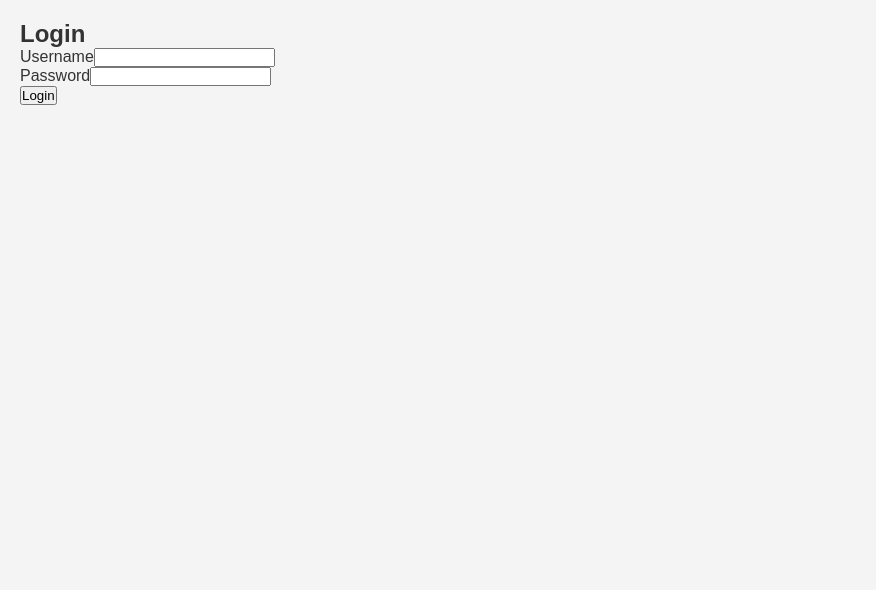
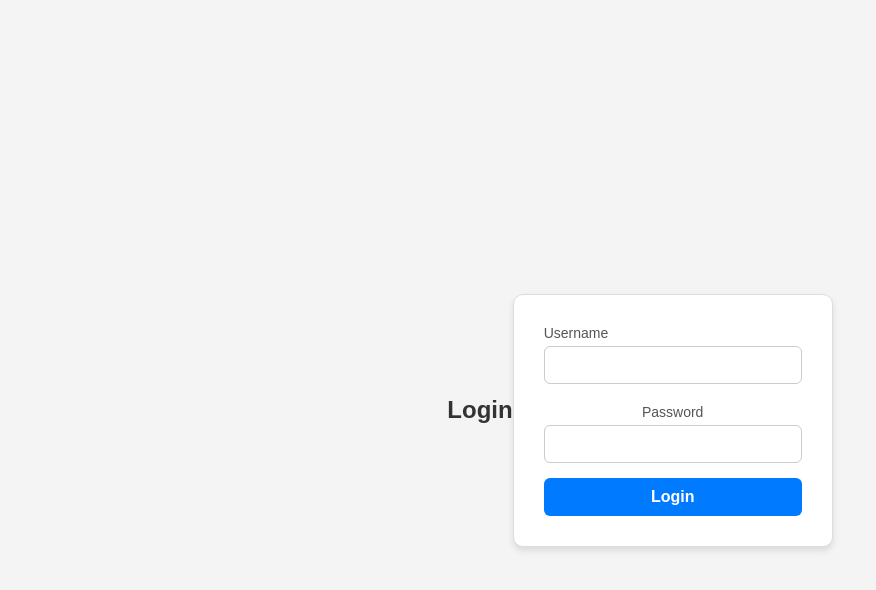
Before and after one commit to ADITISONIC/Reminder-app, a React (Create React App) app in the folder my-reminder-app/: page / in a window 1280 px wide. Shown: the top 590 px of the page, without its empty margins (0-876 px from the left). Built offline with nearby package versions, Linux system fonts and the light colour scheme.

Commit message:
latest update

```diff
--- a/my-reminder-app/src/App.css
+++ b/my-reminder-app/src/App.css
@@ -188,3 +188,24 @@ nav a.active {
     padding: 15px;
   }
 }
+.pagination {
+  display: flex;
+  justify-content: center;
+  align-items: center;
+  margin-top: 20px;
+}
+
+.page-button {
+  margin: 0 10px;
+  padding: 10px 20px;
+  cursor: pointer;
+  border: none;
+  background-color: #007bff;
+  color: white;
+  border-radius: 5px;
+}
+
+.page-button:disabled {
+  background-color: #cccccc;
+  cursor: not-allowed;
+}
--- a/my-reminder-app/src/App.js
+++ b/my-reminder-app/src/App.js
@@ -11,36 +11,33 @@ function App() {
   const [newDate, setNewDate] = useState("");
   const [addedBy, setAddedBy] = useState("");
   const [eventDescription, setEventDescription] = useState("");
+  const [searchQuery, setSearchQuery] = useState("");
+  const [currentPage, setCurrentPage] = useState(1); // Current page
+  const itemsPerPage = 15; // Items per page
 
-  // Format the date to a more readable format
   const formatDate = (dateString) => {
     const date = new Date(dateString);
-    return date.toLocaleDateString(); // Customize date format as needed
+    return date.toLocaleDateString();
   };
 
   const onLogin = async (username, password) => {
     try {
       const response = await fetch("http://localhost:5001/api/auth/login", {
         method: "POST",
-        headers: {
-          "Content-Type": "application/json",
-        },
+        headers: { "Content-Type": "application/json" },
         body: JSON.stringify({ username, password }),
       });
 
       const data = await response.json();
       if (response.ok) {
-        console.log("Login successful:", data);
         localStorage.setItem("token", data.token);
         setIsLoggedIn(true);
-        alert("Login successful!");
-        fetchEvents(); // Fetch events after login
+        fetchEvents();
       } else {
         alert(data.message || "Login failed");
       }
     } catch (error) {
-      console.error("Error during login:", error);
-      alert("An error occurred while logging in");
+      alert("An error occurred while logging in.");
     }
   };
 
@@ -48,19 +45,16 @@ function App() {
     try {
       const response = await fetch("http://localhost:5001/api/events", {
         method: "GET",
-        headers: {
-          "x-auth-token": localStorage.getItem("token"),
-        },
+        headers: { "x-auth-token": localStorage.getItem("token") },
       });
 
       const data = await response.json();
       if (response.ok) {
-        setEvents(data); // Set the fetched events in the state
+        setEvents(data);
       } else {
-        alert(data.message || "Failed to fetch events");
+        alert(data.message || "Failed to fetch events.");
       }
     } catch (error) {
-      console.error("Error fetching events:", error);
       alert("An error occurred while fetching events.");
     }
   };
@@ -71,7 +65,7 @@ function App() {
         eventName: newEvent,
         date: newDate,
         addedBy,
-        description: eventDescription, // Send description as well
+        description: eventDescription,
       };
 
       try {
@@ -79,24 +73,22 @@ function App() {
           method: "POST",
           headers: {
             "Content-Type": "application/json",
-            "x-auth-token": localStorage.getItem("token"), // Ensure the token is included
+            "x-auth-token": localStorage.getItem("token"),
           },
           body: JSON.stringify(event),
         });
 
         const data = await response.json();
         if (response.ok) {
-          // Update the events state with the response from the server
           setEvents((prevEvents) => [...prevEvents, data]);
           setNewEvent("");
           setNewDate("");
           setAddedBy("");
           setEventDescription("");
         } else {
-          alert(data.message || "Failed to add event");
+          alert(data.message || "Failed to add event.");
         }
       } catch (error) {
-        console.error("Error while adding event:", error);
         alert("An error occurred while adding the event.");
       }
     } else {
@@ -108,31 +100,54 @@ function App() {
     try {
       const response = await fetch(`http://localhost:5001/api/events/${id}`, {
         method: "DELETE",
-        headers: {
-          "x-auth-token": localStorage.getItem("token"),
-        },
+        headers: { "x-auth-token": localStorage.getItem("token") },
       });
 
-      const data = await response.json();
       if (response.ok) {
         setEvents((prevEvents) =>
           prevEvents.filter((event) => event._id !== id)
         );
-        alert(data.message || "Event deleted");
       } else {
-        alert(data.message || "Failed to delete event");
+        alert("Failed to delete event.");
       }
     } catch (error) {
-      console.error("Error deleting event:", error);
       alert("An error occurred while deleting the event.");
     }
   };
 
   useEffect(() => {
     if (isLoggedIn) {
-      fetchEvents(); // Fetch events when the user is logged in
+      fetchEvents();
     }
   }, [isLoggedIn]);
+
+  const filteredEvents = events.filter(
+    (event) =>
+      event.eventName.toLowerCase().includes(searchQuery.toLowerCase()) ||
+      formatDate(event.date).includes(searchQuery)
+  );
+
+  // Pagination logic
+  const indexOfLastEvent = currentPage * itemsPerPage;
+  const indexOfFirstEvent = indexOfLastEvent - itemsPerPage;
+  const currentEvents = filteredEvents.slice(
+    indexOfFirstEvent,
+    indexOfLastEvent
+  );
+
+  const totalPages = Math.ceil(filteredEvents.length / itemsPerPage);
+
+  const nextPage = () => {
+    if (currentPage < totalPages) {
+      setCurrentPage(currentPage + 1);
+    }
+  };
+
+  const previousPage = () => {
+    if (currentPage > 1) {
+      setCurrentPage(currentPage - 1);
+    }
+  };
 
   if (!isLoggedIn) {
     return <LoginPage onLogin={onLogin} />;
@@ -144,20 +159,21 @@ function App() {
         <h1>Reminder Website</h1>
         <Navbar />
 
+        <input
+          type="text"
+          placeholder="Search by Event Name or Date"
+          value={searchQuery}
+          onChange={(e) => setSearchQuery(e.target.value)}
+          className="search-bar"
+        />
+
         <Routes>
           <Route
             path="/"
             element={
               <div className="events">
-                {events
-                  .sort((a, b) => new Date(a.date) - new Date(b.date))
-                  .map((event) => (
-                    <div
-                      className={`event-card ${
-                        event.addedBy === "Me" ? "my-event" : "friend-event"
-                      }`}
-                      key={event._id}
-                    >
+                {currentEvents.map((event) => (
+                  <div className="event-card" key={event._id}>
                     <div className="event-header">
                       <span className="event-date">
                         {formatDate(event.date)}
@@ -171,6 +187,25 @@ function App() {
                     </button>
                   </div>
                 ))}
+                <div className="pagination">
+                  <button
+                    onClick={previousPage}
+                    disabled={currentPage === 1}
+                    className="page-button"
+                  >
+                    Previous
+                  </button>
+                  <span>
+                    Page {currentPage} of {totalPages}
+                  </span>
+                  <button
+                    onClick={nextPage}
+                    disabled={currentPage === totalPages}
+                    className="page-button"
+                  >
+                    Next
+                  </button>
+                </div>
               </div>
             }
           />
--- a/my-reminder-app/src/components/LoginPage.js
+++ b/my-reminder-app/src/components/LoginPage.js
@@ -1,4 +1,5 @@
 import React, { useState } from "react";
+import "/Users/aditi.s/master/my-reminder-app/src/style/Login.css";
 
 const LoginPage = ({ onLogin }) => {
   const [username, setUsername] = useState("");
--- /dev/null
+++ b/my-reminder-app/src/style/Login.css
@@ -0,0 +1,84 @@
+/* Login Page Styling */
+.login-container {
+  display: flex;
+  justify-content: center;
+  align-items: center;
+  height: 100vh;
+  font-family: "Arial", sans-serif;
+}
+
+.login-container h2 {
+  text-align: center;
+  margin-bottom: 20px;
+  color: #333;
+  font-size: 24px;
+  font-weight: bold;
+}
+
+form {
+  border: 1px solid #ddd;
+  padding: 30px;
+  border-radius: 10px;
+  width: 320px;
+  box-shadow: 0 4px 6px rgba(0, 0, 0, 0.1);
+  background: #fff;
+}
+
+form div {
+  margin-bottom: 15px;
+}
+
+label {
+  display: block;
+  margin-bottom: 5px;
+  font-size: 14px;
+  color: #555;
+}
+
+input[type="text"],
+input[type="password"] {
+  width: 100%;
+  padding: 10px;
+  border: 1px solid #ccc;
+  border-radius: 6px;
+  font-size: 14px;
+  outline: none;
+  transition: border-color 0.3s ease;
+}
+
+input[type="text"]:focus,
+input[type="password"]:focus {
+  border-color: #007bff;
+}
+
+button {
+  width: 100%;
+  padding: 10px;
+  background: #007bff;
+  border: none;
+  border-radius: 6px;
+  color: #fff;
+  font-size: 16px;
+  font-weight: bold;
+  cursor: pointer;
+  transition: background 0.3s ease;
+}
+
+button:hover {
+  background: #0056b3;
+}
+
+button:active {
+  background: #003d82;
+}
+
+form div:last-of-type {
+  margin-top: 20px;
+  text-align: center;
+}
+
+@media (max-width: 400px) {
+  form {
+    width: 90%;
+  }
+}
```
Lines whose indentation alone changed are shown as unchanged.
